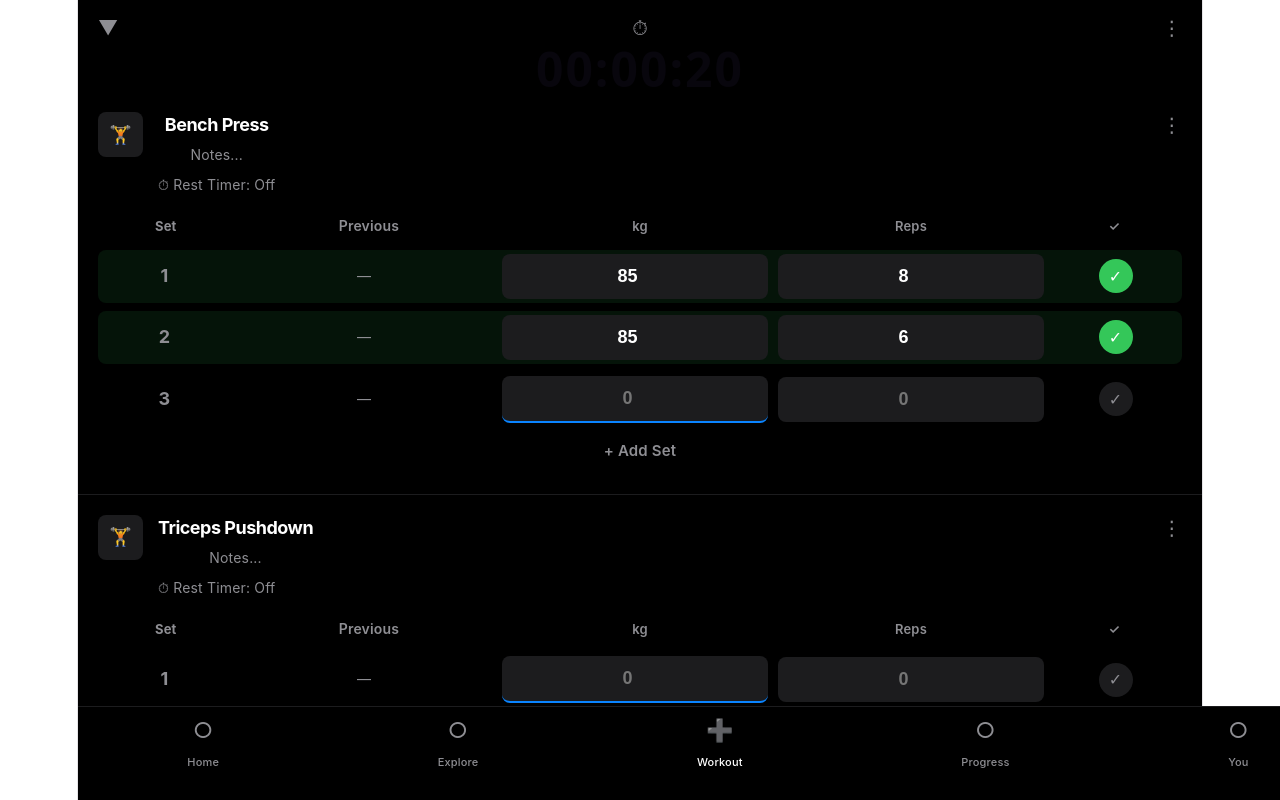
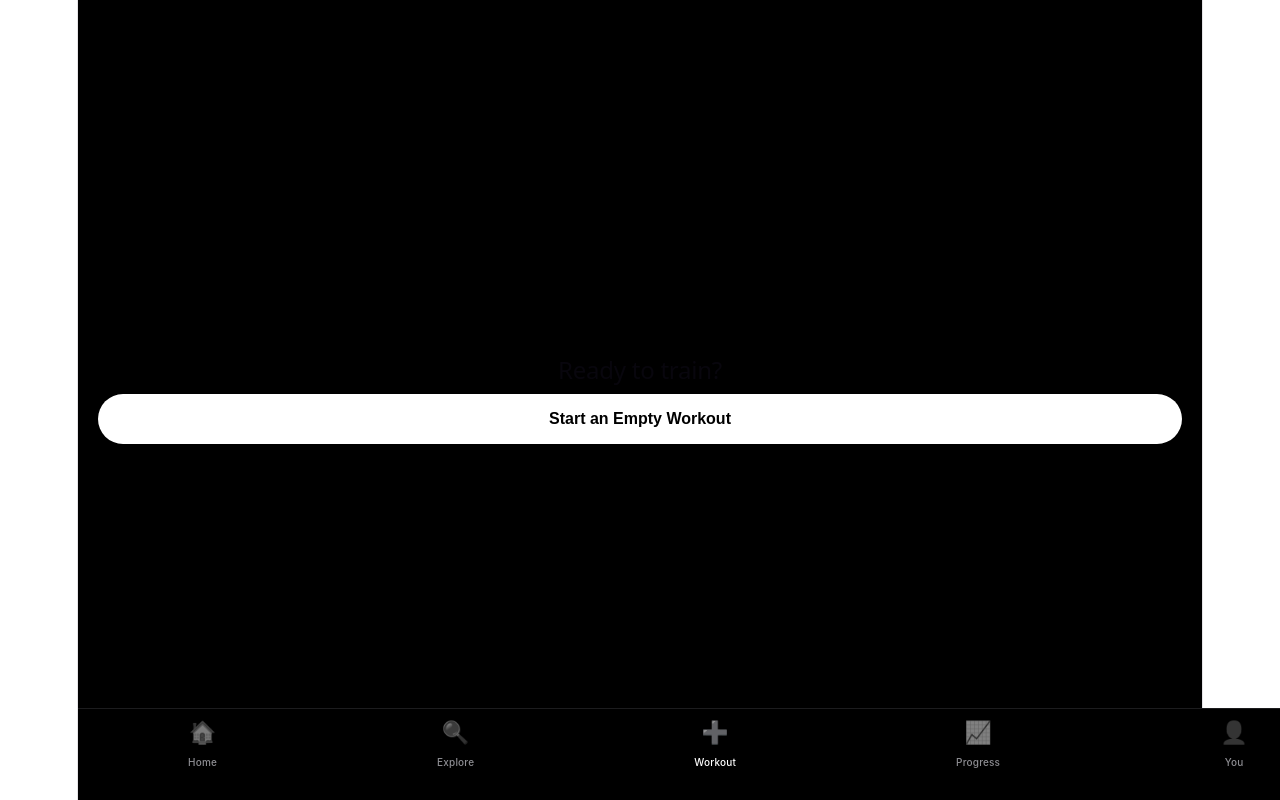
Before and after one commit to kietvohoanganh/hypertrophy-tracker, a React (Vite) app: page / in a window 1280 px wide. Built offline with nearby package versions, Linux system fonts and the light colour scheme.

Commit message:
Refactor UI to match Lyfta flows and implement dynamic exercise routing

```diff
--- a/src/App.jsx
+++ b/src/App.jsx
@@ -1,82 +1,190 @@
 import React, { useState, useEffect } from 'react';
 
+// 1. Comprehensive Exercise Database
+const EXERCISE_DATABASE = {
+  "Chest": ["Bench Press", "Incline Dumbbell Press", "Cable Crossovers", "Dips"],
+  "Back": ["Barbell Deadlift", "Pull-ups", "Lat Pulldowns", "Barbell Row"],
+  "Shoulders": ["Overhead Press", "Lateral Raises", "Arnold Press", "Face Pulls"],
+  "Legs": ["Barbell Squat", "Romanian Deadlift", "Leg Press", "Calf Raises"],
+  "Arms": ["Bicep Curls", "Triceps Pushdown", "Skull Crushers", "Hammer Curls"],
+  "Core": ["Hanging Leg Raises", "Cable Crunches", "Plank"]
+};
+
 export default function App() {
-  const [activeTab, setActiveTab] = useState('workout'); // Home, Explore, Workout, Progress, You
+  const [activeTab, setActiveTab] = useState('workout'); // 'home' (History) or 'workout' (Active)
+  const [workoutHistory, setWorkoutHistory] = useState([]);
 
-  // Giả lập trạng thái một buổi tập đang diễn ra giống trong video
-  const [activeWorkout, setActiveWorkout] = useState({
-    "Bench Press": [
-      { reps: '8', weight: '85', completed: true },
-      { reps: '6', weight: '85', completed: true },
-      { reps: '', weight: '', completed: false }
-    ],
-    "Triceps Pushdown": [
-      { reps: '', weight: '', completed: false },
-      { reps: '', weight: '', completed: false }
-    ]
-  });
+  // Active Workout State
+  const [activeWorkout, setActiveWorkout] = useState({});
+  const [isWorkoutActive, setIsWorkoutActive] = useState(false);
+  const [showExerciseModal, setShowExerciseModal] = useState(false);
+  const [seconds, setSeconds] = useState(0);
 
-  // Đồng hồ bấm giờ buổi tập
-  const [seconds, setSeconds] = useState(15);
+  // Initialize History from Local Storage
   useEffect(() => {
-    const interval = setInterval(() => setSeconds(s => s + 1), 1000);
+    const history = JSON.parse(localStorage.getItem('lyftaCloneHistory')) || [];
+    setWorkoutHistory(history);
+  }, []);
+
+  // Timer Logic
+  useEffect(() => {
+    let interval = null;
+    if (isWorkoutActive) {
+      interval = setInterval(() => setSeconds(s => s + 1), 1000);
+    } else {
+      clearInterval(interval);
+    }
     return () => clearInterval(interval);
-  }, []);
+  }, [isWorkoutActive]);
 
   const formatTime = (totalSeconds) => {
     const mins = Math.floor(totalSeconds / 60);
     const secs = totalSeconds % 60;
-    return `00:${mins.toString().padStart(2, '0')}:${secs.toString().padStart(2, '0')}`;
+    return `${mins.toString().padStart(2, '0')}:${secs.toString().padStart(2, '0')}`;
+  };
+
+  // Workout Controls
+  const startWorkout = () => {
+    setIsWorkoutActive(true);
+    setSeconds(0);
+    setActiveWorkout({});
+  };
+
+  const addExerciseToWorkout = (exerciseName) => {
+    if (!activeWorkout[exerciseName]) {
+      setActiveWorkout(prev => ({
+        ...prev,
+        [exerciseName]: [{ reps: '', weight: '', completed: false }]
+      }));
+    }
+    setShowExerciseModal(false);
   };
 
   const updateSet = (exercise, setIndex, field, value) => {
-    const updatedWorkout = { ...activeWorkout };
-    updatedWorkout[exercise][setIndex][field] = value;
-    setActiveWorkout(updatedWorkout);
+    const updated = { ...activeWorkout };
+    updated[exercise][setIndex][field] = value;
+    setActiveWorkout(updated);
   };
 
   const addSet = (exercise) => {
-    const updatedWorkout = { ...activeWorkout };
-    updatedWorkout[exercise].push({ reps: '', weight: '', completed: false });
-    setActiveWorkout(updatedWorkout);
+    const updated = { ...activeWorkout };
+    updated[exercise].push({ reps: '', weight: '', completed: false });
+    setActiveWorkout(updated);
   };
 
   const toggleSetCompletion = (exercise, setIndex) => {
-    const updatedWorkout = { ...activeWorkout };
-    updatedWorkout[exercise][setIndex].completed = !updatedWorkout[exercise][setIndex].completed;
-    setActiveWorkout(updatedWorkout);
+    const updated = { ...activeWorkout };
+    updated[exercise][setIndex].completed = !updated[exercise][setIndex].completed;
+    setActiveWorkout(updated);
   };
 
+  const finishWorkout = () => {
+    if (Object.keys(activeWorkout).length === 0) {
+      alert("Cannot save an empty workout.");
+      return;
+    }
+
+    const newEntry = {
+      id: Date.now(),
+      date: new Date().toLocaleString('en-US', { weekday: 'short', month: 'short', day: 'numeric', hour: '2-digit', minute: '2-digit' }),
+      duration: formatTime(seconds),
+      data: activeWorkout
+    };
+
+    const newHistory = [newEntry, ...workoutHistory];
+    setWorkoutHistory(newHistory);
+    localStorage.setItem('lyftaCloneHistory', JSON.stringify(newHistory));
+
+    setIsWorkoutActive(false);
+    setActiveWorkout({});
+    setActiveTab('home'); // Redirect to history
+  };
+
+  const discardWorkout = () => {
+    if(window.confirm("Are you sure you want to discard this workout?")) {
+      setIsWorkoutActive(false);
+      setActiveWorkout({});
+      setSeconds(0);
+    }
+  };
+
+  // --- RENDER HELPERS ---
+
+  const renderHomeTab = () => (
+    <div style={styles.contentScroll}>
+      <header style={{padding: '20px'}}>
+        <h1 style={{margin: 0, fontSize: '28px', color: '#FFFFFF'}}>Your Progress</h1>
+        <p style={{color: '#8E8E93', margin: '5px 0 20px 0'}}>Review your local workout history.</p>
+      </header>
+
+      {workoutHistory.length === 0 ? (
+        <div style={{textAlign: 'center', marginTop: '50px', color: '#8E8E93'}}>
+          <p>Your library is empty.</p>
+          <button onClick={() => setActiveTab('workout')} style={styles.addExerciseBtn}>Start an Empty Workout</button>
+        </div>
+      ) : (
+        <div style={{padding: '0 20px'}}>
+          {workoutHistory.map(entry => (
+            <div key={entry.id} style={styles.historyCard}>
+              <div style={styles.historyHeader}>
+                <h3 style={{margin: 0, fontSize: '18px'}}>{entry.date}</h3>
+                <span style={{color: '#0A84FF', fontWeight: 'bold'}}>{entry.duration}</span>
+              </div>
+              {Object.entries(entry.data).map(([exName, exSets]) => {
+                const completedSets = exSets.filter(s => s.completed).length;
+                if (completedSets === 0) return null;
                 return (
-    <div style={styles.appContainer}>
-      {/* KHU VỰC ĐANG TẬP LUYỆN */}
+                  <div key={exName} style={styles.historyDetail}>
+                    <span style={{color: '#8E8E93', width: '60px'}}>{completedSets} sets</span>
+                    <span style={{color: '#FFFFFF'}}>{exName}</span>
+                  </div>
+                );
+              })}
+            </div>
+          ))}
+        </div>
+      )}
+    </div>
+  );
+
+  const renderWorkoutTab = () => {
+    if (!isWorkoutActive) {
+      return (
+        <div style={{...styles.contentScroll, display: 'flex', flexDirection: 'column', justifyContent: 'center', alignItems: 'center', padding: '20px'}}>
+          <h2 style={{fontSize: '24px', marginBottom: '10px'}}>Ready to train?</h2>
+          <button onClick={startWorkout} style={{...styles.addExerciseBtn, width: '100%'}}>Start an Empty Workout</button>
+        </div>
+      );
+    }
+
+    return (
       <div style={styles.contentScroll}>
         <div style={styles.topBar}>
-          <span style={{color: '#8E8E93', fontSize: '20px'}}>▼</span>
-          <span style={{color: '#8E8E93', fontSize: '20px'}}>⏱</span>
-          <span style={{color: '#8E8E93', fontSize: '20px'}}>⋮</span>
+          <span style={{color: '#8E8E93', fontSize: '20px', cursor: 'pointer'}} onClick={discardWorkout}>▼</span>
+          <span style={{color: '#0A84FF', fontSize: '16px', fontWeight: 'bold', cursor: 'pointer'}} onClick={finishWorkout}>Finish</span>
         </div>
 
         <h1 style={styles.timerText}>{formatTime(seconds)}</h1>
 
-        {Object.entries(activeWorkout).map(([exercise, sets]) => (
+        {Object.entries(activeWorkout).length === 0 ? (
+          <div style={{textAlign: 'center', color: '#8E8E93', marginTop: '20px'}}>
+            <p>Get Started</p>
+            <p style={{fontSize: '14px'}}>Add exercises to start your workout</p>
+          </div>
+        ) : (
+          Object.entries(activeWorkout).map(([exercise, sets]) => (
             <div key={exercise} style={styles.exerciseBlock}>
-            {/* Header Bài tập */}
               <div style={styles.exerciseHeader}>
                 <div style={styles.exerciseTitleGroup}>
-                <div style={styles.thumbnailPlaceholder}>
-                  <span style={{color: '#8E8E93'}}>🏋️</span>
-                </div>
+                  <div style={styles.thumbnailPlaceholder}><span style={{color: '#8E8E93'}}>🏋️</span></div>
                   <div>
                     <h3 style={styles.exerciseName}>{exercise}</h3>
-                  <p style={styles.notesText}>Notes...</p>
                     <p style={styles.restTimerText}>⏱ Rest Timer: Off</p>
                   </div>
                 </div>
                 <span style={{color: '#8E8E93', fontSize: '20px'}}>⋮</span>
               </div>
 
-            {/* Tiêu đề Cột */}
               <div style={styles.tableHeader}>
                 <span style={styles.setCol}>Set</span>
                 <span style={styles.prevCol}>Previous</span>
@@ -85,30 +193,25 @@ export default function App() {
                 <span style={styles.checkCol}>✓</span>
               </div>
 
-            {/* Danh sách Sets */}
               {sets.map((set, idx) => (
                 <div key={idx} style={{
                   ...styles.setRow,
-                backgroundColor: set.completed ? 'rgba(52, 199, 89, 0.1)' : 'transparent'
+                  backgroundColor: set.completed ? 'rgba(52, 199, 89, 0.15)' : 'transparent'
                 }}>
                   <span style={styles.setCol}>{idx + 1}</span>
                   <span style={styles.prevCol}>—</span>
                   <div style={styles.inputCol}>
                     <input
-                    type="number"
-                    placeholder="0"
-                    value={set.weight}
+                      type="number" placeholder="0" value={set.weight}
                       onChange={(e) => updateSet(exercise, idx, 'weight', e.target.value)}
                       style={{...styles.inputField, borderBottom: set.completed ? 'none' : '2px solid #0A84FF'}}
                     />
                   </div>
                   <div style={styles.inputCol}>
                     <input
-                    type="number"
-                    placeholder="0"
-                    value={set.reps}
+                      type="number" placeholder="0" value={set.reps}
                       onChange={(e) => updateSet(exercise, idx, 'reps', e.target.value)}
-                    style={styles.inputField}
+                      style={{...styles.inputField, borderBottom: set.completed ? 'none' : '2px solid transparent'}}
                     />
                   </div>
                   <div style={styles.checkCol}>
@@ -116,7 +219,7 @@ export default function App() {
                       onClick={() => toggleSetCompletion(exercise, idx)}
                       style={{
                         ...styles.checkButton,
-                      backgroundColor: set.completed ? '#34C759' : '#1C1C1E',
+                        backgroundColor: set.completed ? '#34C759' : '#2C2C2E',
                         color: set.completed ? '#FFFFFF' : '#8E8E93'
                       }}
                     >
@@ -126,28 +229,66 @@ export default function App() {
                 </div>
               ))}
 
-            <div style={{textAlign: 'center', marginTop: '10px'}}>
+              <div style={{textAlign: 'center', marginTop: '15px'}}>
                 <span onClick={() => addSet(exercise)} style={styles.addSetText}>+ Add Set</span>
               </div>
             </div>
-        ))}
+          ))
+        )}
 
-        {/* Các Nút Hành Động Cuối Trang */}
         <div style={styles.actionButtons}>
-          <button style={styles.addExerciseBtn}>Add Exercises</button>
-          <button style={styles.discardBtn}>Discard Workout</button>
+          <button onClick={() => setShowExerciseModal(true)} style={styles.addExerciseBtn}>Add Exercises</button>
+          <button onClick={discardWorkout} style={styles.discardBtn}>Discard Workout</button>
         </div>
       </div>
+    );
+  };
 
-      {/* THANH ĐIỀU HƯỚNG BOTTOM NAV */}
+  return (
+    <div style={styles.appContainer}>
+
+      {/* Dynamic Tab Rendering */}
+      {activeTab === 'home' ? renderHomeTab() : renderWorkoutTab()}
+
+      {/* Full Screen Exercise Selection Modal */}
+      {showExerciseModal && (
+        <div style={styles.modalOverlay}>
+          <div style={styles.modalHeader}>
+            <span onClick={() => setShowExerciseModal(false)} style={{fontSize: '24px', cursor: 'pointer'}}>✕</span>
+            <h2 style={{margin: 0, fontSize: '18px'}}>Add Exercises</h2>
+            <span style={{width: '24px'}}></span> {/* Spacer */}
+          </div>
+          <div style={{overflowY: 'auto', paddingBottom: '50px'}}>
+            {Object.entries(EXERCISE_DATABASE).map(([category, exercises]) => (
+              <div key={category} style={{padding: '10px 20px'}}>
+                <h3 style={{color: '#0A84FF', fontSize: '14px', textTransform: 'uppercase', letterSpacing: '1px'}}>{category}</h3>
+                {exercises.map(ex => (
+                  <div key={ex} onClick={() => addExerciseToWorkout(ex)} style={styles.exerciseListItem}>
+                    <span style={{fontSize: '16px'}}>{ex}</span>
+                    <span style={{color: '#0A84FF', fontSize: '20px'}}>+</span>
+                  </div>
+                ))}
+              </div>
+            ))}
+          </div>
+        </div>
+      )}
+
+      {/* Bottom Navigation */}
       <nav style={styles.bottomNav}>
-        {['Home', 'Explore', 'Workout', 'Progress', 'You'].map(tab => (
-          <div key={tab} style={styles.navItem} onClick={() => setActiveTab(tab.toLowerCase())}>
-            <span style={{...styles.navIcon, color: tab === 'Workout' ? '#FFFFFF' : '#8E8E93'}}>
-              {tab === 'Workout' ? '➕' : '○'}
+        {[
+          { id: 'home', icon: '🏠', label: 'Home' },
+          { id: 'explore', icon: '🔍', label: 'Explore' },
+          { id: 'workout', icon: '➕', label: 'Workout' },
+          { id: 'progress', icon: '📈', label: 'Progress' },
+          { id: 'you', icon: '👤', label: 'You' }
+        ].map(tab => (
+          <div key={tab.id} style={styles.navItem} onClick={() => setActiveTab(tab.id)}>
+            <span style={{fontSize: '22px', filter: activeTab === tab.id ? 'grayscale(0%)' : 'grayscale(100%) opacity(50%)'}}>
+              {tab.icon}
             </span>
-            <span style={{...styles.navText, color: tab === 'Workout' ? '#FFFFFF' : '#8E8E93'}}>
-              {tab}
+            <span style={{...styles.navText, color: activeTab === tab.id ? '#FFFFFF' : '#8E8E93'}}>
+              {tab.label}
             </span>
           </div>
         ))}
@@ -156,26 +297,24 @@ export default function App() {
   );
 }
 
-// BỘ ĐỊNH DẠNG CSS THEO CHUẨN LYFTA APP
+// STYLESHEET
 const styles = {
   appContainer: {
     display: 'flex', flexDirection: 'column', height: '100vh',
     backgroundColor: '#000000', color: '#FFFFFF',
-    fontFamily: '-apple-system, BlinkMacSystemFont, "SF Pro Display", "Helvetica Neue", Helvetica, Arial, sans-serif'
+    fontFamily: '-apple-system, BlinkMacSystemFont, "SF Pro Display", sans-serif'
   },
   contentScroll: {
-    flex: 1, overflowY: 'auto', paddingBottom: '100px'
+    flex: 1, overflowY: 'auto', paddingBottom: '90px'
   },
   topBar: {
     display: 'flex', justifyContent: 'space-between', padding: '15px 20px', alignItems: 'center'
   },
   timerText: {
-    fontSize: '48px', fontWeight: 'bold', textAlign: 'center', margin: '0 0 30px 0', letterSpacing: '2px'
+    fontSize: '48px', fontWeight: 'bold', textAlign: 'center', margin: '0 0 20px 0', letterSpacing: '1px'
   },
   exerciseBlock: {
-    padding: '0 20px 30px 20px',
-    borderBottom: '1px solid #1C1C1E',
-    marginBottom: '20px'
+    padding: '0 20px 20px 20px', borderBottom: '1px solid #1C1C1E', marginBottom: '20px'
   },
   exerciseHeader: {
     display: 'flex', justifyContent: 'space-between', alignItems: 'flex-start', marginBottom: '15px'
@@ -188,19 +327,16 @@ const styles = {
     display: 'flex', justifyContent: 'center', alignItems: 'center'
   },
   exerciseName: {
-    margin: '0 0 4px 0', fontSize: '18px', fontWeight: 'bold', letterSpacing: '-0.5px'
-  },
-  notesText: {
-    margin: 0, color: '#8E8E93', fontSize: '14px', marginBottom: '4px'
+    margin: '0 0 4px 0', fontSize: '18px', fontWeight: 'bold'
   },
   restTimerText: {
-    margin: 0, color: '#8E8E93', fontSize: '14px', display: 'flex', alignItems: 'center'
+    margin: 0, color: '#8E8E93', fontSize: '13px'
   },
   tableHeader: {
     display: 'flex', color: '#8E8E93', fontSize: '13px', fontWeight: '600', marginBottom: '10px'
   },
   setRow: {
-    display: 'flex', alignItems: 'center', marginBottom: '8px', padding: '4px 0', borderRadius: '8px'
+    display: 'flex', alignItems: 'center', marginBottom: '6px', padding: '4px 0', borderRadius: '8px'
   },
   setCol: { flex: 0.5, textAlign: 'center', fontWeight: 'bold', color: '#8E8E93' },
   prevCol: { flex: 1, textAlign: 'center', color: '#8E8E93', fontSize: '14px' },
@@ -208,35 +344,52 @@ const styles = {
   inputCol: { flex: 1, margin: '0 5px' },
   checkCol: { flex: 0.5, display: 'flex', justifyContent: 'center' },
   inputField: {
-    width: '100%', backgroundColor: '#1C1C1E', color: '#FFFFFF', border: 'none', borderRadius: '8px',
-    padding: '12px 0', textAlign: 'center', fontSize: '18px', fontWeight: 'bold', outline: 'none'
+    width: '100%', backgroundColor: '#1C1C1E', color: '#FFFFFF', border: 'none', borderRadius: '6px',
+    padding: '10px 0', textAlign: 'center', fontSize: '16px', fontWeight: 'bold', outline: 'none'
   },
   checkButton: {
-    width: '34px', height: '34px', borderRadius: '50%', border: 'none',
+    width: '32px', height: '32px', borderRadius: '50%', border: 'none',
     display: 'flex', justifyContent: 'center', alignItems: 'center', cursor: 'pointer',
-    fontSize: '16px', fontWeight: 'bold', transition: 'all 0.2s ease'
+    fontSize: '14px', fontWeight: 'bold', transition: 'all 0.2s ease'
   },
   addSetText: {
     color: '#8E8E93', fontSize: '15px', fontWeight: '600', cursor: 'pointer', padding: '10px'
   },
   actionButtons: {
-    padding: '0 20px', display: 'flex', flexDirection: 'column', gap: '15px'
+    padding: '20px', display: 'flex', flexDirection: 'column', gap: '15px', marginTop: '10px'
   },
   addExerciseBtn: {
     backgroundColor: '#FFFFFF', color: '#000000', border: 'none', borderRadius: '30px',
-    padding: '18px', fontSize: '16px', fontWeight: 'bold', cursor: 'pointer'
+    padding: '16px', fontSize: '16px', fontWeight: 'bold', cursor: 'pointer'
   },
   discardBtn: {
     backgroundColor: 'transparent', color: '#FF453A', border: 'none',
     fontSize: '16px', fontWeight: '600', cursor: 'pointer'
   },
+  historyCard: {
+    backgroundColor: '#1C1C1E', borderRadius: '12px', padding: '20px', marginBottom: '15px'
+  },
+  historyHeader: {
+    display: 'flex', justifyContent: 'space-between', marginBottom: '15px', borderBottom: '1px solid #2C2C2E', paddingBottom: '10px'
+  },
+  historyDetail: {
+    display: 'flex', fontSize: '15px', padding: '5px 0'
+  },
   bottomNav: {
     display: 'flex', justifyContent: 'space-around', alignItems: 'center', padding: '10px 0 25px 0',
-    backgroundColor: '#000000', borderTop: '1px solid #1C1C1E', position: 'fixed', bottom: 0, width: '100%'
+    backgroundColor: '#000000', borderTop: '1px solid #1C1C1E', position: 'fixed', bottom: 0, width: '100%', zIndex: 50
   },
   navItem: {
-    display: 'flex', flexDirection: 'column', alignItems: 'center', gap: '6px', cursor: 'pointer'
+    display: 'flex', flexDirection: 'column', alignItems: 'center', gap: '4px', cursor: 'pointer'
   },
-  navIcon: { fontSize: '22px' },
-  navText: { fontSize: '11px', fontWeight: '500' }
+  navText: { fontSize: '10px', fontWeight: '500' },
+  modalOverlay: {
+    position: 'fixed', top: 0, left: 0, right: 0, bottom: 0, backgroundColor: '#000000', zIndex: 100, display: 'flex', flexDirection: 'column'
+  },
+  modalHeader: {
+    display: 'flex', justifyContent: 'space-between', alignItems: 'center', padding: '20px', borderBottom: '1px solid #1C1C1E'
+  },
+  exerciseListItem: {
+    display: 'flex', justifyContent: 'space-between', alignItems: 'center', padding: '15px 0', borderBottom: '1px solid #1C1C1E', cursor: 'pointer'
+  }
 };
```
Lines whose indentation alone changed are shown as unchanged.
